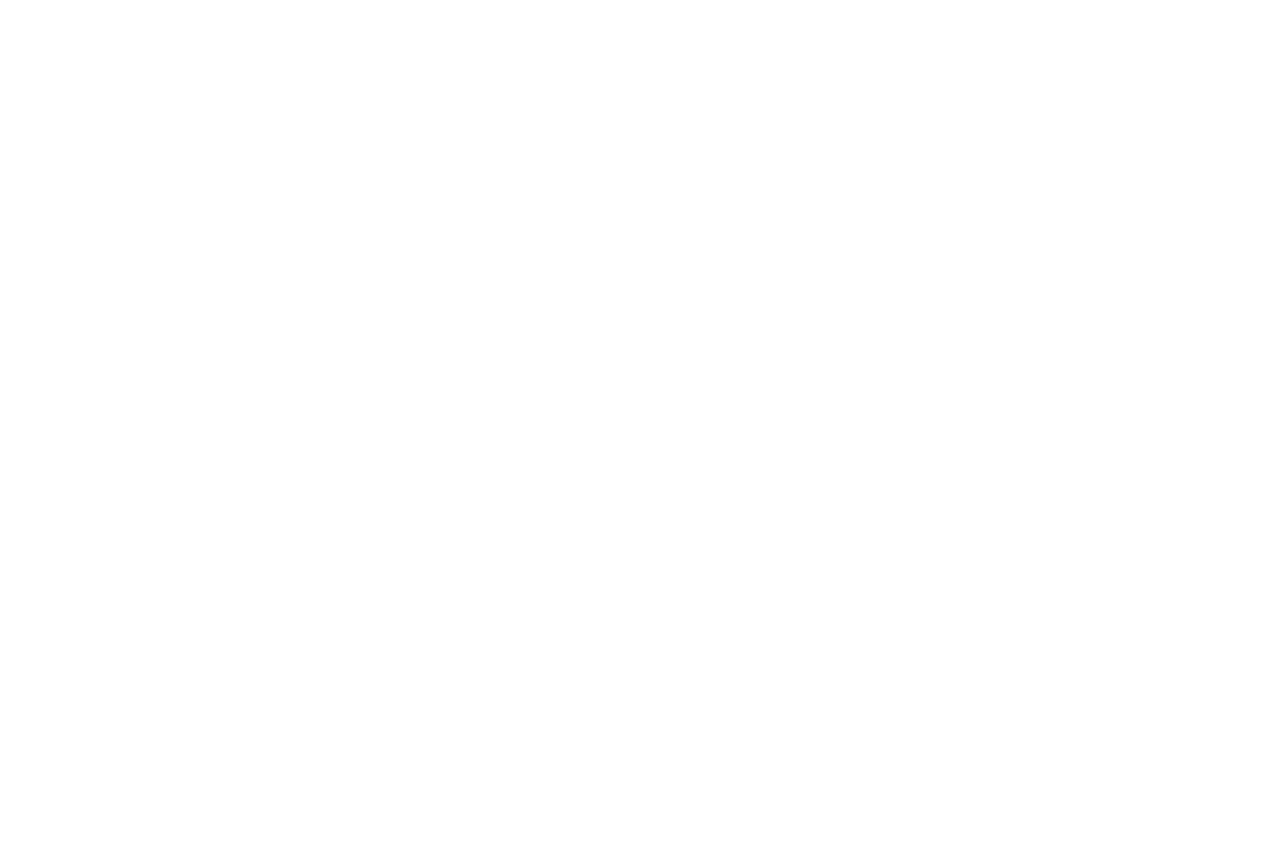
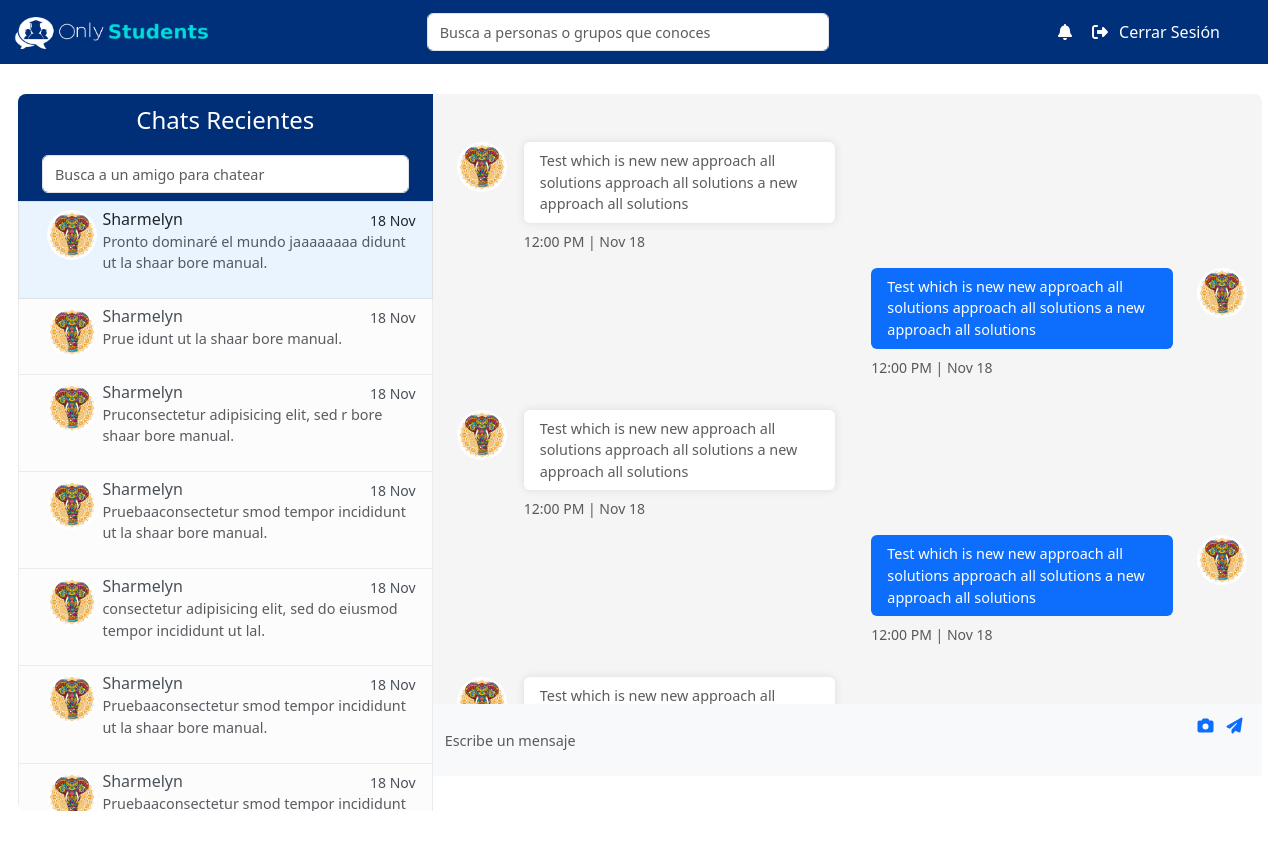
Before and after one commit to darkmoon65/RedSocial_frontend, a React app: page /Mensajes in a window 1280 px wide. Before the commit this address had no page. Before the commit the page ends 800 px from the top, so only its background shows below. Built offline with nearby package versions, Linux system fonts and the light colour scheme.

Commit message:
Featured: Creacion de compoennte de mensajes

```diff
--- a/package.json
+++ b/package.json
@@ -10,6 +10,8 @@
     "@testing-library/jest-dom": "^5.17.0",
     "@testing-library/react": "^13.4.0",
     "@testing-library/user-event": "^13.5.0",
+    "bootstrap": "^5.3.2",
+    "jquery": "^3.7.1",
     "jwt-decode": "^4.0.0",
     "react": "^18.2.0",
     "react-dom": "^18.2.0",
--- a/src/components/Header.jsx
+++ b/src/components/Header.jsx
@@ -52,7 +52,7 @@ const Header = () => {
         </div>
 
         <div className='col-6'  style={buscadorContainer}>
-          <input  className='form-control' style={{width : '100%'}} type="text" placeholder="Buscar..." />
+          <input  className='form-control' style={{width : '100%'}} type="text" placeholder="Busca a personas o grupos que conoces" />
         </div>
 
         <div className='col-4 justify-content-end pe-5' style={iconosContainer}>
--- a/src/components/Home.jsx
+++ b/src/components/Home.jsx
@@ -1,7 +1,7 @@
 import Header from '../components/Header';
 import { Link } from "react-router-dom";
 import { FontAwesomeIcon } from '@fortawesome/react-fontawesome';
-import { faComment, faHome, faMessage, faPaperPlane, faUserCircle, faUsers } from '@fortawesome/free-solid-svg-icons';
+import { faComment, faHome, faMessage, faUserCircle, faUsers } from '@fortawesome/free-solid-svg-icons';
 import Post from '../components/Post';
 import Publish from '../components/Publish';
 
--- /dev/null
+++ b/src/components/Mensajes.jsx
@@ -0,0 +1,331 @@
+import React from 'react';
+import '../index.css';
+import { Link } from 'react-router-dom';
+import { FontAwesomeIcon } from '@fortawesome/react-fontawesome';
+import { faCamera, faPaperPlane } from '@fortawesome/free-solid-svg-icons';
+import 'bootstrap/dist/css/bootstrap.min.css';
+
+import Header from './Header';
+
+const Chats = () => {
+
+    return (
+
+      <div className="maincontainer">
+        <Header></Header>
+      <div classname="container " style={{width: "100%", padding:"30px"}}>
+        <div class="row rounded-lg overflow-hidden ">
+
+          <div class="col-4 px-0">
+            <div class="bg-white">
+
+              <div class="px-4 py-2 d-flex justify-content-center align-items-center " style= {{backgroundColor:"#002f77" , color: "white"}}>
+                <p class="h4 mb-0 py-1">Chats Recientes</p>
+              </div>
+
+              <div class="px-4 py-2" style= {{backgroundColor:"#002f77", height: "vh"}}>
+                <input  className='form-control' style={{width : '100%'}} type="text" placeholder="Busca a un amigo para chatear" />
+
+              </div>
+
+              <div class="messages-box">
+                <div class="list-group rounded-0">
+                  <Link class="list-group-item list-group-item-action text-gray rounded-0" style = {{backgroundColor:"#e9f4ff"}}>
+                    <div className='row'> {/*imagen y texto */}
+                        <div className='col-2 px-4' style ={{display: "flex"}}>
+                            <img  src={process.env.PUBLIC_URL + '/imagenes/mandala.jpg'}  alt="user" width="50" height="50" class="rounded-circle" />
+                        </div>
+                        <div  className='col-10'>
+                            <div  style ={{display: "flex", justifyContent:"space-between"}}>
+                                <h6 class="mb-0">Sharmelyn</h6>
+                                <small class="small ">18 Nov</small>
+                            </div>
+                            <div    style ={{justifyContent:"flex-start"}}>
+                                <p class="text-muted  text-small">Pronto dominaré el mundo jaaaaaaaa didunt ut la  shaar bore  manual.</p>
+                            </div>
+                        </div>
+                    </div>
+                  </Link>
+
+
+                  <Link href="#" class="list-group-item list-group-item-action list-group-item-light rounded-0">
+                    <div className='row'> {/*imagen y texto */}
+                        <div className='col-2 px-4' style ={{display: "flex"}}>
+                            <img  src={process.env.PUBLIC_URL + '/imagenes/mandala.jpg'}  alt="user" width="50" height="50" class="rounded-circle" />
+                        </div>
+                        <div  className='col-10'>
+                            <div  style ={{display: "flex", justifyContent:"space-between"}}>
+                                <h6 class="mb-0">Sharmelyn</h6>
+                                <small class="small ">18 Nov</small>
+                            </div>
+                            <div    style ={{justifyContent:"flex-start"}}>
+                                <p class="text-muted  text-small">Prue idunt ut la  shaar bore  manual.</p>
+                            </div>
+                        </div>
+                    </div>
+                  </Link>
+
+
+
+                  <Link href="#" class="list-group-item list-group-item-action list-group-item-light rounded-0">
+                    <div className='row'> {/*imagen y texto */}
+                        <div className='col-2 px-4' style ={{display: "flex"}}>
+                            <img  src={process.env.PUBLIC_URL + '/imagenes/mandala.jpg'}  alt="user" width="50" height="50" class="rounded-circle" />
+                        </div>
+                        <div  className='col-10'>
+                                <div  style ={{display: "flex", justifyContent:"space-between"}}>
+                                    <h6 class="mb-0">Sharmelyn</h6>
+                                    <small class="small ">18 Nov</small>
+                                </div>
+                                <div    style ={{justifyContent:"flex-start"}}>
+                                    <p class="text-muted  text-small">Pruconsectetur adipisicing elit, sed r bore   shaar bore  manual.</p>
+                                </div>
+                        </div>
+                    </div>
+                  </Link>
+
+
+
+
+
+
+                  <Link href="#" class="list-group-item list-group-item-action list-group-item-light rounded-0">
+                    <div className='row'> {/*imagen y texto */}
+                        <div className='col-2 px-4' style ={{display: "flex"}}>
+                            <img  src={process.env.PUBLIC_URL + '/imagenes/mandala.jpg'}  alt="user" width="50" height="50" class="rounded-circle" />
+                        </div>
+                        <div  className='col-10'>
+                            <div  style ={{display: "flex", justifyContent:"space-between"}}>
+                                <h6 class="mb-0">Sharmelyn</h6>
+                                <small class="small ">18 Nov</small>
+                            </div>
+                            <div    style ={{justifyContent:"flex-start"}}>
+                                <p class="text-muted  text-small">Pruebaaconsectetur  smod tempor incididunt ut la  shaar bore  manual.</p>
+                            </div>
+                        </div>
+                    </div>
+                  </Link>
+
+                  <Link href="#" class="list-group-item list-group-item-action list-group-item-light rounded-0">
+                    <div className='row'> {/*imagen y texto */}
+                        <div className='col-2 px-4' style ={{display: "flex"}}>
+                            <img  src={process.env.PUBLIC_URL + '/imagenes/mandala.jpg'}  alt="user" width="50" height="50" class="rounded-circle" />
+                        </div>
+                        <div  className='col-10'>
+                            <div  style ={{display: "flex", justifyContent:"space-between"}}>
+                                <h6 class="mb-0">Sharmelyn</h6>
+                                <small class="small ">18 Nov</small>
+                            </div>
+                            <div    style ={{justifyContent:"flex-start"}}>
+                                <p class="text-muted  text-small">consectetur adipisicing elit, sed do eiusmod tempor incididunt ut lal.</p>
+                            </div>
+                        </div>
+                    </div>
+                  </Link>
+
+                  <Link href="#" class="list-group-item list-group-item-action list-group-item-light rounded-0">
+                    <div className='row'> {/*imagen y texto */}
+                        <div className='col-2 px-4' style ={{display: "flex"}}>
+                            <img  src={process.env.PUBLIC_URL + '/imagenes/mandala.jpg'}  alt="user" width="50" height="50" class="rounded-circle" />
+                        </div>
+                        <div  className='col-10'>
+                            <div  style ={{display: "flex", justifyContent:"space-between"}}>
+                                <h6 class="mb-0">Sharmelyn</h6>
+                                <small class="small ">18 Nov</small>
+                            </div>
+                            <div    style ={{justifyContent:"flex-start"}}>
+                                <p class="text-muted  text-small">Pruebaaconsectetur  smod tempor incididunt ut la  shaar bore  manual.</p>
+                            </div>
+                        </div>
+                    </div>
+                  </Link>
+
+                  <Link href="#" class="list-group-item list-group-item-action list-group-item-light rounded-0">
+                    <div className='row'> {/*imagen y texto */}
+                        <div className='col-2 px-4' style ={{display: "flex"}}>
+                            <img  src={process.env.PUBLIC_URL + '/imagenes/mandala.jpg'}  alt="user" width="50" height="50" class="rounded-circle" />
+                        </div>
+                        <div  className='col-10'>
+                            <div  style ={{display: "flex", justifyContent:"space-between"}}>
+                                <h6 class="mb-0">Sharmelyn</h6>
+                                <small class="small ">18 Nov</small>
+                            </div>
+                            <div    style ={{justifyContent:"flex-start"}}>
+                                <p class="text-muted  text-small">Pruebaaconsectetur  smod tempor incididunt ut la  shaar bore  manual.</p>
+                            </div>
+                        </div>
+                    </div>
+                  </Link>
+
+                  <Link href="#" class="list-group-item list-group-item-action list-group-item-light rounded-0">
+                    <div className='row'> {/*imagen y texto */}
+                        <div className='col-2 px-4' style ={{display: "flex"}}>
+                            <img  src={process.env.PUBLIC_URL + '/imagenes/mandala.jpg'}  alt="user" width="50" height="50" class="rounded-circle" />
+                        </div>
+                        <div  className='col-10'>
+                            <div  style ={{display: "flex", justifyContent:"space-between"}}>
+                                <h6 class="mb-0">Sharmelyn</h6>
+                                <small class="small ">18 Nov</small>
+                            </div>
+                            <div    style ={{justifyContent:"flex-start"}}>
+                                <p class="text-muted  text-small">Pruebaaconsectetur  smod tempor incididunt ut la  shaar bore  manual.</p>
+                            </div>
+                        </div>
+                    </div>
+                  </Link>
+
+                  <Link href="#" class="list-group-item list-group-item-action list-group-item-light rounded-0">
+                    <div className='row'> {/*imagen y texto */}
+                        <div className='col-2 px-4' style ={{display: "flex"}}>
+                            <img  src={process.env.PUBLIC_URL + '/imagenes/mandala.jpg'}  alt="user" width="50" height="50" class="rounded-circle" />
+                        </div>
+                        <div  className='col-10'>
+                            <div  style ={{display: "flex", justifyContent:"space-between"}}>
+                                <h6 class="mb-0">Sharmelyn</h6>
+                                <small class="small ">18 Nov</small>
+                            </div>
+                            <div    style ={{justifyContent:"flex-start"}}>
+                                <p class="text-muted  text-small">Pruebaaconsectetur  smod tempor incididunt ut la  shaar bore  manual.</p>
+                            </div>
+                        </div>
+                    </div>
+                  </Link>
+
+                </div>
+              </div>
+            </div>
+          </div>
+
+          <div class="col-8 px-0">
+            <div class=" px-4 py-5 chat-box" style ={{display: "flex", flexDirection:"column", backgroundColor:"#f5f5f5" ,}}>
+
+            <div class = "row" >
+                <div class=" col-1"> {/** imagen*/}
+                    <div class="media w-50 mb-3 " ><img src={process.env.PUBLIC_URL + '/imagenes/mandala.jpg'}  alt="user" width="50" class="rounded-circle" />
+                    </div>
+                </div>
+
+                <div class=" col-5" > {/** texto*/}
+                    <div class="media-body ml-3">
+                    <div class=" rounded py-2 px-3 mb-2" style ={{ backgroundColor:"white" , boxShadow:"0 0 10px rgba(0,0,0, 0.1)"}}>
+                        <p class="text-small mb-0 text-muted" >Test which is  new   new approach all solutions approach all solutions a new approach all solutions</p>
+                    </div>
+                    <p class="small text-muted">12:00 PM | Nov 18</p>
+                    </div>
+                </div>
+            </div>
+
+
+
+            <div class = "row media w-50 mb-3 align-self-end">
+                <div class=" col-10"> {/** texto*/}
+                    <div class="media-body">
+                    <div class="bg-primary rounded py-2 px-3 mb-2 text-right">
+                        <p class="text-small mb-0 text-white">Test which is  new   new approach all solutions approach all solutions a new approach all solutions</p>
+                    </div>
+                    <p class="small text-muted">12:00 PM | Nov 18</p>
+                    </div>
+                </div>
+
+                <div class=" col-1"> {/** imagen*/}
+                    <div class="media w-50 mb-3 " ><img src={process.env.PUBLIC_URL + '/imagenes/mandala.jpg'}  alt="user" width="50" class="rounded-circle" />
+                    </div>
+                </div>
+            </div>
+
+
+            <div class = "row">
+                <div class=" col-1"> {/** imagen*/}
+                    <div class="media w-50 mb-3 " ><img src={process.env.PUBLIC_URL + '/imagenes/mandala.jpg'}  alt="user" width="50" class="rounded-circle" />
+                    </div>
+                </div>
+
+                <div class=" col-5"> {/** texto*/}
+                    <div class="media-body ml-3">
+                    <div class="rounded py-2 px-3 mb-2"  style ={{ backgroundColor:"white" , boxShadow:"0 0 10px rgba(0,0,0, 0.1)"}}>
+                        <p class="text-small mb-0 text-muted">Test which is  new   new approach all solutions approach all solutions a new approach all solutions</p>
+                    </div>
+                    <p class="small text-muted">12:00 PM | Nov 18</p>
+                    </div>
+                </div>
+            </div>
+
+
+
+            <div class = "row media w-50 mb-3 align-self-end">
+                <div class=" col-10"> {/** texto*/}
+                    <div class="media-body">
+                    <div class="bg-primary rounded py-2 px-3 mb-2 text-right">
+                        <p class="text-small mb-0 text-white">Test which is  new   new approach all solutions approach all solutions a new approach all solutions</p>
+                    </div>
+                    <p class="small text-muted">12:00 PM | Nov 18</p>
+                    </div>
+                </div>
+
+                <div class=" col-1"> {/** imagen*/}
+                    <div class="media w-50 mb-3 " ><img src={process.env.PUBLIC_URL + '/imagenes/mandala.jpg'}  alt="user" width="50" class="rounded-circle" />
+                    </div>
+                </div>
+            </div>
+
+            <div class = "row">
+                <div class=" col-1"> {/** imagen*/}
+                    <div class="media w-50 mb-3 " ><img src={process.env.PUBLIC_URL + '/imagenes/mandala.jpg'}  alt="user" width="50" class="rounded-circle" />
+                    </div>
+                </div>
+
+                <div class=" col-5"> {/** texto*/}
+                    <div class="media-body ml-3">
+                    <div class="rounded py-2 px-3 mb-2"  style ={{ backgroundColor:"white" , boxShadow:"0 0 10px rgba(0,0,0, 0.1)"}}>
+                        <p class="text-small mb-0 text-muted">Test which is  new   new approach all solutions approach all solutions a new approach all solutions</p>
+                    </div>
+                    <p class="small text-muted">12:00 PM | Nov 18</p>
+                    </div>
+                </div>
+            </div>
+
+
+
+            <div class = "row media w-50 mb-3 align-self-end">
+                <div class=" col-10"> {/** texto*/}
+                    <div class="media-body">
+                    <div class="bg-primary rounded py-2 px-3 mb-2 text-right">
+                        <p class="text-small mb-0 text-white">Test which is  new   new approach all solutions approach all solutions a new approach all solutions</p>
+                    </div>
+                    <p class="small text-muted">12:00 PM | Nov 18</p>
+                    </div>
+                </div>
+
+                <div class=" col-1"> {/** imagen*/}
+                    <div class="media w-50 mb-3 " ><img src={process.env.PUBLIC_URL + '/imagenes/mandala.jpg'}  alt="user" width="50" class="rounded-circle" />
+                    </div>
+                </div>
+            </div>
+
+            </div>
+
+
+            <form action="#" class="bg-light">
+              <div class="input-group">
+                <input type="text" placeholder="Escribe un mensaje" aria-describedby="button-addon2" class="form-control rounded-0 border-0 py-4 bg-light" />
+                <div class="input-group-append">
+                  <button id="button-addon2" type="button" class="btn btn-link">
+                    <FontAwesomeIcon icon={faCamera} style= {{padding:"6.5px"}} ></FontAwesomeIcon>
+
+                    <FontAwesomeIcon icon={faPaperPlane} style= {{padding:"6.5px"}} ></FontAwesomeIcon>
+
+                  </button>
+                </div>
+              </div>
+            </form>
+
+          </div>
+        </div>
+      </div>
+
+      </div>
+
+ );
+};
+
+export default Chats;
--- a/src/index.css
+++ b/src/index.css
@@ -1,3 +1,4 @@
+@import '~bootstrap/dist/css/bootstrap.min.css';
 body {
   margin: 0;
   font-family: -apple-system, BlinkMacSystemFont, 'Segoe UI', 'Roboto', 'Oxygen',
@@ -11,3 +12,48 @@ code {
   font-family: source-code-pro, Menlo, Monaco, Consolas, 'Courier New',
     monospace;
 }
+
+
+ /*
+*
+* ==========================================
+* FOR DEMO PURPOSES
+* ==========================================
+*
+*/
+body {
+  background-color: #f4f5f9;
+  /*background-image: linear-gradient(90deg, #208db5 0%, #9FACE6 100%);*/
+  min-height: 100vh;
+  width: 100%;
+}
+::-webkit-scrollbar {
+  width: 10px;
+
+}
+::-webkit-scrollbar-track {
+  width: 5px;
+  background: #f5f5f5;
+}
+::-webkit-scrollbar-thumb {
+  width: 1em;
+  background-color: #ddd;
+  outline: 1px solid rgb(9, 74, 139);
+  border-radius: 1rem;
+}
+.text-small {
+  font-size: 0.9rem;
+}
+.messages-box,
+.chat-box {
+  height: 610px;
+  overflow-y: scroll;
+}
+.rounded-lg {
+  border-radius: 0.5rem;
+}
+input::placeholder {
+  font-size: 0.9rem;
+  color: #999;
+}
+strong{color: rgb(255, 0, 0);}
--- a/src/routes/router.js
+++ b/src/routes/router.js
@@ -4,6 +4,7 @@ import Registro from '../components/Registro';
 import Perfil from '../components/Perfil';
 import Home from '../components/Home';
 import LoginWithGoogle from '../components/LoginGoogle';
+import Mensajes from '../components/Mensajes';
 
 function Router() {
 
@@ -15,6 +16,7 @@ function Router() {
                 <Route path="/loginGoogle" element={< LoginWithGoogle />} />
                 <Route path="/register" element={<Registro />} />
                 <Route path="/perfil" element={< Perfil />} />
+                <Route path="/Mensajes" element={< Mensajes />} />
             </Routes>
         </BrowserRouter>
     )
```
Also changed, not shown: 1 other file.
